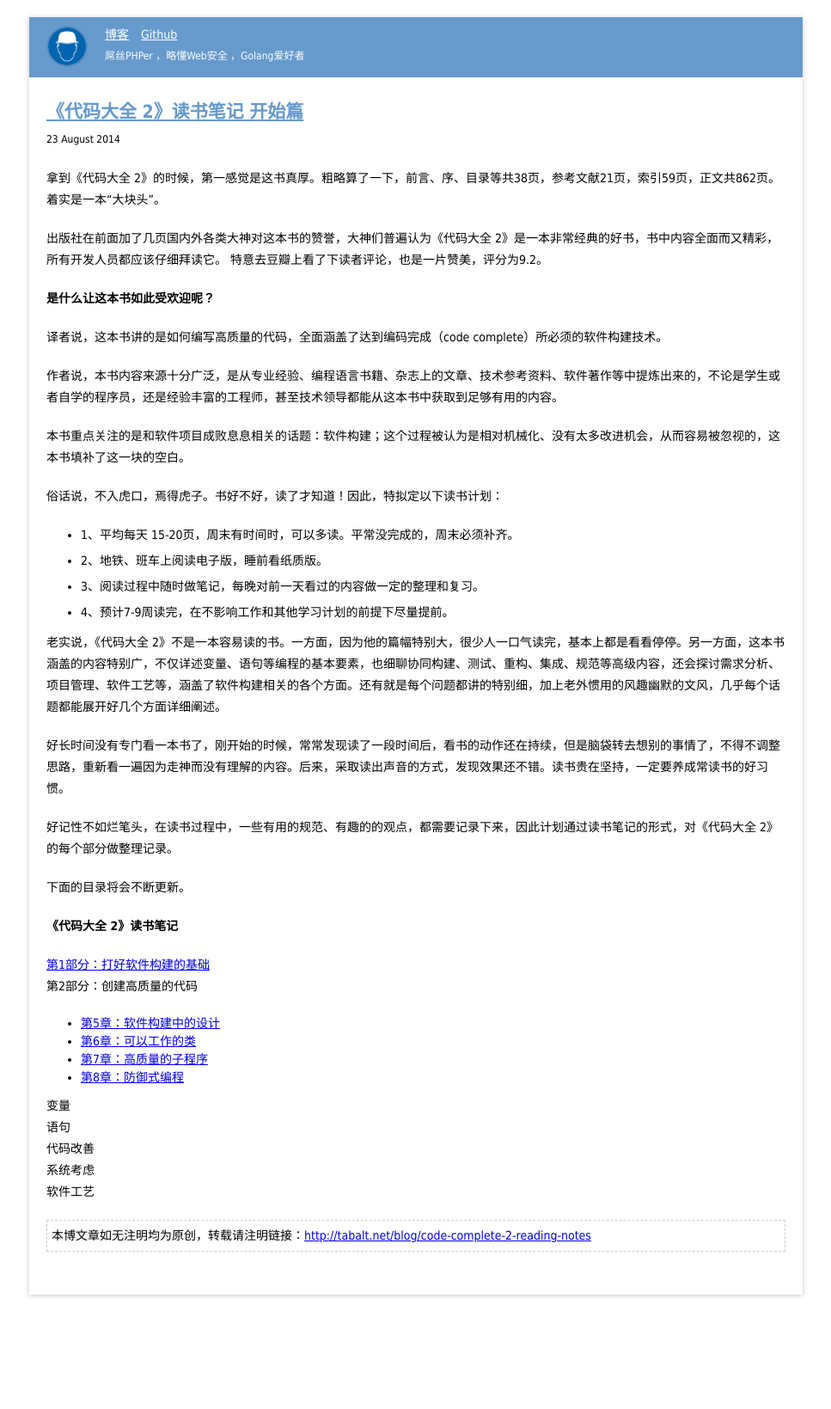
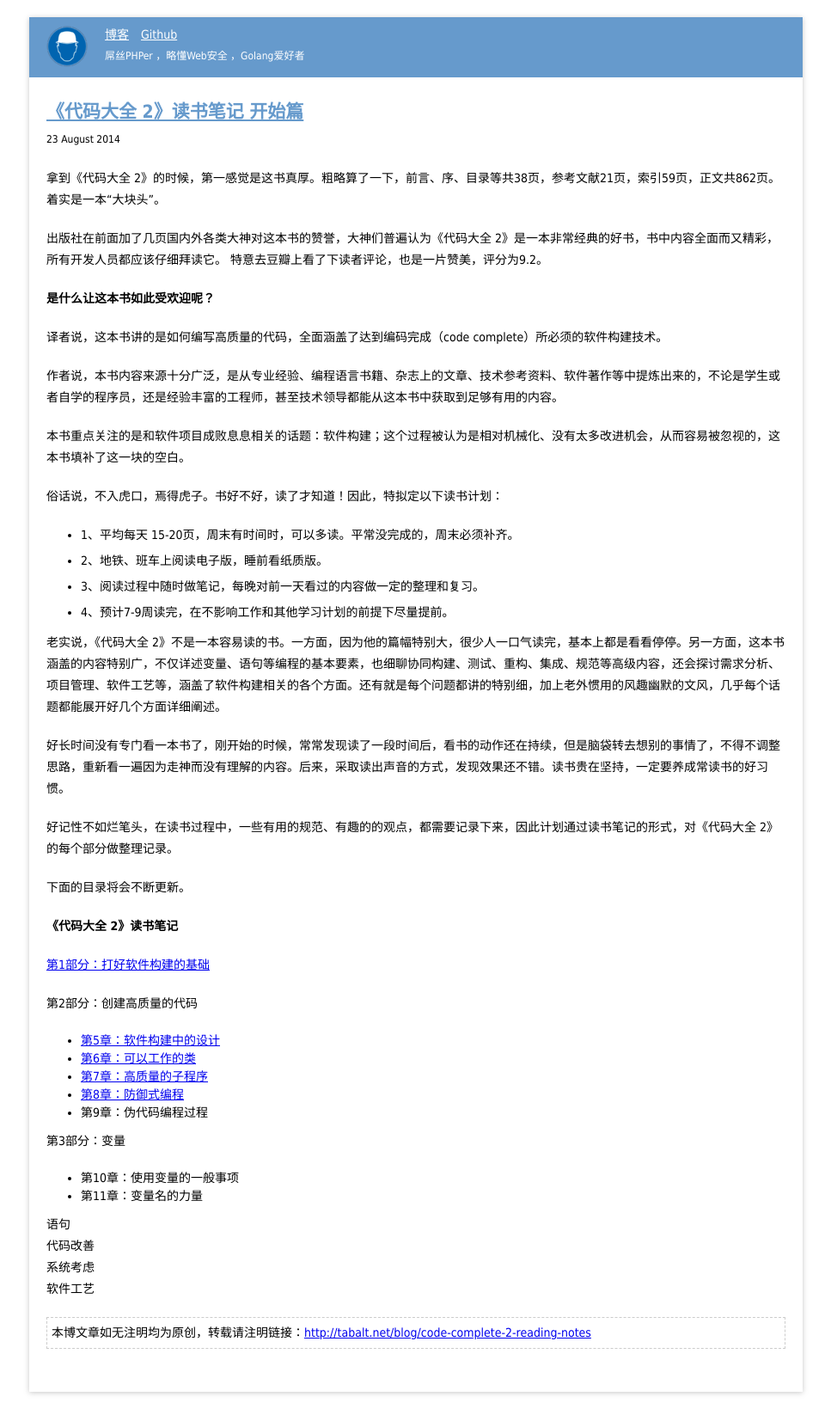
Before and after one commit to tabalt/tabalt.github.io, a Jekyll site: the page built from _posts/code-complete-2/2014-08-23-code-complete-2-reading-notes.md, in a window 1280 px wide. Shown: the whole page at 86% size, without its empty margins (156-1123 px from the left). Built offline with Jekyll 4.4.1, drawn with Linux system fonts in a browser that asks for light colours; Markdown is read by kramdown in place of the engine named in the settings; comment, search, counter and statistics services are not loaded; before the commit the page ends 1526 px from its top, so only the background shows below that.

Commit message:
Update 2014-08-23-code-complete-2-reading-notes.md

```diff
--- a/_posts/code-complete-2/2014-08-23-code-complete-2-reading-notes.md
+++ b/_posts/code-complete-2/2014-08-23-code-complete-2-reading-notes.md
@@ -48,14 +48,20 @@ categories: 博文
 
 
   [第1部分：打好软件构建的基础](http://tabalt.net/blog/cc2-laying-the-foundation/)
+
   第2部分：创建高质量的代码
 
   *  [第5章：软件构建中的设计](http://tabalt.net/blog/cc2-design-in-construction/)
   *  [第6章：可以工作的类](http://tabalt.net/blog/cc2-working-classes/)
   *  [第7章：高质量的子程序](http://tabalt.net/blog/cc2-high-quality-routines/)
   *  [第8章：防御式编程](http://tabalt.net/blog/cc2-defensive-programming/)
+  *  第9章：伪代码编程过程
 
-  变量
+  第3部分：变量
+
+  * 第10章：使用变量的一般事项
+  * 第11章：变量名的力量
+
   语句
   代码改善
   系统考虑
```
